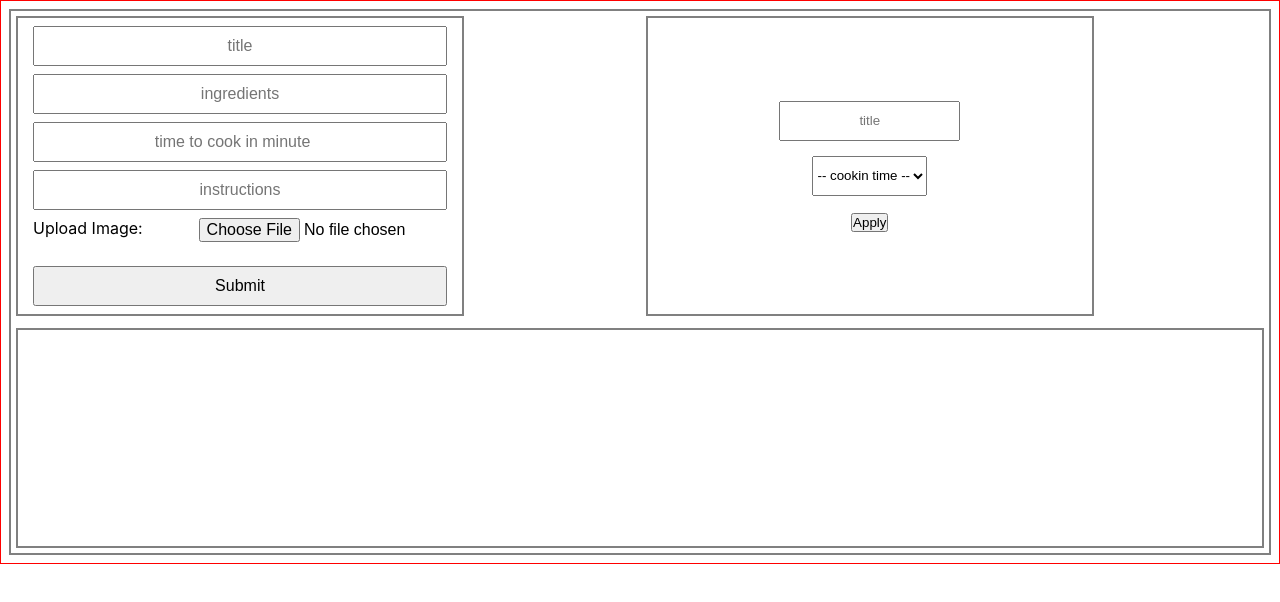
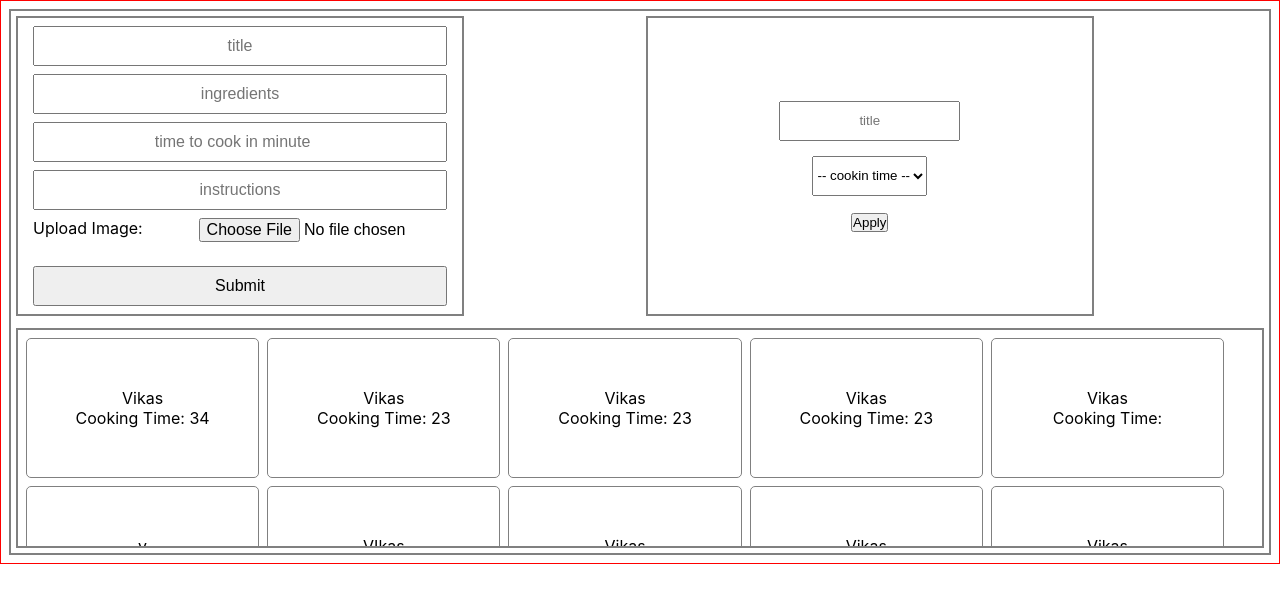
Before and after one commit to vsrathod39/Unit_V_Cooding_Eval_1_C2_Recipe_Tracking_Application_In_React, a React (Create React App) app in the folder recipe-tracking/: page / in a window 1280 px wide. Shown: the top 602 px of the page. Built offline with nearby package versions, Linux system fonts and the light colour scheme; data requests are answered from the project's data file.

Commit message:
bug fixed

```diff
--- /dev/null
+++ b/recipe-tracking/db.json
@@ -0,0 +1,100 @@
+{
+  "users": [
+    {
+      "title": "Vikas",
+      "ingredients": "kvbskbk",
+      "time": "34",
+      "instructions": "nlnblnldz",
+      "image": "https://foodish-api.herokuapp.com/images/biryani/biryani63.jpg",
+      "nano_id": "s4cS8g0a91rxnX9kP3pZr",
+      "id": 1
+    },
+    {
+      "title": "Vikas",
+      "ingredients": " f kj",
+      "time": "23",
+      "instructions": " kfbkdfb",
+      "image": "https://foodish-api.herokuapp.com/images/samosa/samosa19.jpg",
+      "nano_id": "KX4ASiPVq8rtTX3h71NMw",
+      "id": 2
+    },
+    {
+      "title": "Vikas",
+      "ingredients": " f kj",
+      "time": "23",
+      "instructions": " kfbkdfb",
+      "image": "https://foodish-api.herokuapp.com/images/rice/rice21.jpg",
+      "nano_id": "cWwRoNoh4CZ_TIvLcdXhc",
+      "id": 3
+    },
+    {
+      "title": "Vikas",
+      "time": "23",
+      "image": "https://foodish-api.herokuapp.com/images/pasta/pasta1.jpg",
+      "nano_id": "YEXYiABNchcQoNI7182wA",
+      "id": 4
+    },
+    {
+      "title": "Vikas",
+      "nano_id": "Cdr71wLFgZmUUwgZoiGFW",
+      "image": "https://foodish-api.herokuapp.com/images/burger/burger57.jpg",
+      "id": 5
+    },
+    {
+      "title": "v",
+      "nano_id": "780q7xGaTKErASa6B9PpW",
+      "image": "https://foodish-api.herokuapp.com/images/pasta/pasta14.jpg",
+      "id": 6
+    },
+    {
+      "title": "VIkas",
+      "nano_id": "01XSqb91vhNl8blBizcCw",
+      "image": "https://foodish-api.herokuapp.com/images/burger/burger73.jpg",
+      "id": 7
+    },
+    {
+      "title": "Vikas",
+      "nano_id": "v3Yzwpmzhb0g5tetluzE2",
+      "image": "https://foodish-api.herokuapp.com/images/idly/idly34.jpg",
+      "id": 8
+    },
+    {
+      "title": "Vikas",
+      "nano_id": "HayCdnRaiuPrJWUnixq_p",
+      "image": "https://foodish-api.herokuapp.com/images/dosa/dosa62.jpg",
+      "id": 9
+    },
+    {
+      "title": "Vikas",
+      "nano_id": "w82pOhA8t0mML_136myAX",
+      "image": "https://foodish-api.herokuapp.com/images/idly/idly36.jpg",
+      "id": 10
+    },
+    {
+      "title": "Vikas",
+      "nano_id": "j1-BB6ovy398W6xI8e90C",
+      "image": "https://foodish-api.herokuapp.com/images/butter-chicken/butter-chicken17.jpg",
+      "id": 11
+    },
+    {
+      "title": "Vikas",
+      "nano_id": "qlEwuoXZ4iR9xgc_cbnDE",
+      "image": "https://foodish-api.herokuapp.com/images/dessert/dessert4.jpg",
+      "id": 12
+    },
+    {
+      "title": "Vikas",
+      "nano_id": "UMiZkxcdIwFQ806kav6ej",
+      "image": "https://foodish-api.herokuapp.com/images/burger/burger47.jpg",
+      "id": 13
+    },
+    {
+      "title": "Ankit",
+      "ingredients": "e",
+      "time": "2",
+      "nano_id": "PL9-kFs9uZzvce2cn1mNL",
+      "image": "https://foodish-api.herokuapp.com/images/biryani/biryani77.jpg",
+      "id": 14
+    }
+  ]
+}
--- a/recipe-tracking/package.json
+++ b/recipe-tracking/package.json
@@ -6,6 +6,7 @@
     "@testing-library/jest-dom": "^5.16.1",
     "@testing-library/react": "^12.1.2",
     "@testing-library/user-event": "^13.5.0",
+    "json-server": "^0.17.0",
     "nanoid": "^3.1.30",
     "react": "^17.0.2",
     "react-dom": "^17.0.2",
--- a/recipe-tracking/src/components/AppRecipeTracking.jsx
+++ b/recipe-tracking/src/components/AppRecipeTracking.jsx
@@ -1,4 +1,4 @@
-import { useState } from "react";
+import { useState, useEffect } from "react";
 import { RecipeForm } from "./RecipeForm.Component";
 import { ShowRecipeList } from "./ShowRecipeList.Component";
 import { ShowInfo } from "./ShowInnfo.Component";
@@ -6,34 +6,25 @@ import { Filters } from "./Filters.Component";
 import { Div } from "../styled-components/AppRecipeTracking.Styled";
 
 export const AppRecipeTracking = () => {
-  const [list, setList] = useState([]);
+  const [list, setList] = useState();
   let [filterItem, setItem] = useState();
+  let filterParam;
+
+  useEffect(() => {
+    setList(filterParam);
+  }, [filterParam]);
   const getFormData = (data) => {
-    setItem();
-    setList([...list, data]);
+    filterParam = data;
   };
-
+  console.log("hi");
   const shoeInfo = (id) => {
     setItem(list.filter((el) => el.nano_id === id));
   };
 
   const getFilter = (data) => {
-    const temp = [];
-    list.forEach((el) => {
-      if (data.title && data.time) {
-        if (el.title === data.title && Number(el.time) <= Number(data.time)) {
-          temp.push(el);
-        }
-      }
-    });
-    console.log(temp.length);
-    console.log(temp);
-    // if (temp.lenght > 0) {
-    setList(temp);
-    // }
-    console.log(list);
+    setList(data);
   };
-  console.log(list);
+
   const goBack = () => {
     setItem(null);
   };
--- a/recipe-tracking/src/components/RecipeForm.Component.jsx
+++ b/recipe-tracking/src/components/RecipeForm.Component.jsx
@@ -4,6 +4,8 @@ import { Div } from "../styled-components/RecipeForm.Styled";
 
 export const RecipeForm = ({ getFormData }) => {
   const [formData, setFormData] = useState();
+  const [isLoading, setIsLoading] = useState(false);
+  const [isError, setIsError] = useState(false);
   const pic_path = useRef();
 
   const handleChange = (e) => {
@@ -16,11 +18,35 @@ export const RecipeForm = ({ getFormData }) => {
     });
   };
 
-  const submitForm = (e) => {
+  const submitForm = async (e) => {
     e.preventDefault();
     formData.nano_id = nanoid();
+    formData.image = await getImage();
     handleReset();
-    getFormData(formData);
+    const payload = formData;
+    setIsLoading(true);
+    try {
+      let res = await fetch("http://localhost:3000/users", {
+        method: "POST",
+        headers: {
+          "Content-Type": "application/json",
+        },
+        body: JSON.stringify(payload),
+      });
+      res = await res.json();
+      console.log(res);
+    } catch (error) {
+      setIsError(true);
+    } finally {
+      setIsLoading(false);
+    }
+    getFormData(Math.random() * 1000);
+  };
+
+  const getImage = async () => {
+    let res = await fetch("https://foodish-api.herokuapp.com/api/");
+    let data = await res.json();
+    return data.image;
   };
 
   const handleReset = () => {
@@ -29,7 +55,11 @@ export const RecipeForm = ({ getFormData }) => {
     );
   };
 
-  return (
+  return isLoading ? (
+    <Div>...Loading </Div>
+  ) : isError ? (
+    <Div>Something went wrong</Div>
+  ) : (
     <>
       <Div>
         <form onSubmit={submitForm}>
--- a/recipe-tracking/src/components/ShowRecipeList.Component.jsx
+++ b/recipe-tracking/src/components/ShowRecipeList.Component.jsx
@@ -1,17 +1,57 @@
+import { useEffect, useState } from "react";
 import { Div } from "../styled-components/ShowRecipeList.Styled";
 
 export const ShowRecipeList = ({ data, passid }) => {
-  if (!data) {
-    return null;
-  }
+  const [allData, setAllData] = useState();
+  const [isLoading, setIsLoading] = useState(true);
+  const [isError, setIsError] = useState(false);
+
+  useEffect(() => {
+    fetchData("http://localhost:3000/users");
+    if (data) {
+      filter();
+    }
+  }, [data]);
+
+  const fetchData = async (link) => {
+    setIsLoading(true);
+    try {
+      let res = await fetch(link);
+      res = await res.json();
+      setAllData(res);
+    } catch (error) {
+      setIsError(true);
+    } finally {
+      setIsLoading(false);
+    }
+  };
+  console.log(data);
+  const filter = async () => {
+    try {
+      if (data) {
+        if (data?.title && data?.title && data.length) {
+          let res = await fetchData(
+            `http://localhost:3000/users?title<=${data.title}&time&`
+          );
+          res = await res.json();
+          setAllData(res);
+        }
+      }
+    } catch (error) {}
+  };
+
   const showInfo = (e) => {
     passid(e.target.id);
   };
 
-  return (
+  return isLoading ? (
+    <Div>...Loading</Div>
+  ) : isError ? (
+    <Div>Something went wrong</Div>
+  ) : allData.length > 0 ? (
     <>
       <Div>
-        {data.map((el) => {
+        {allData.map((el) => {
           return (
             <div key={el.nano_id} id={el.nano_id} onClick={showInfo}>
               <p>{el.title}</p>
@@ -21,5 +61,7 @@ export const ShowRecipeList = ({ data, passid }) => {
         })}
       </Div>
     </>
+  ) : (
+    <Div>No data...</Div>
   );
 };
```
Also changed, not shown: 1 other file (tests, documents, lock files or other folders).
